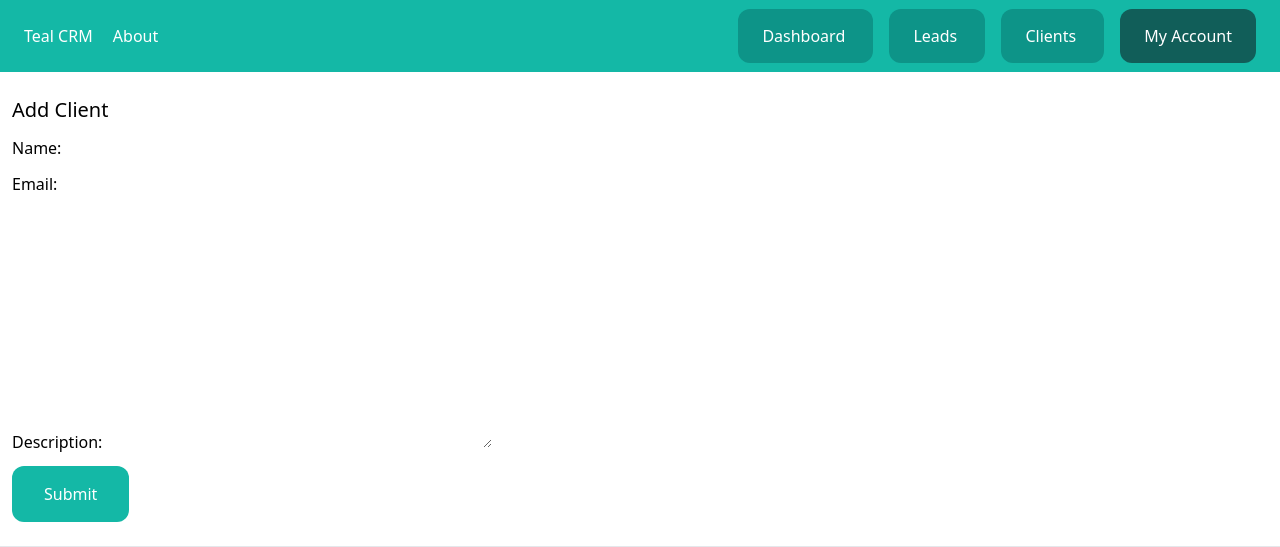
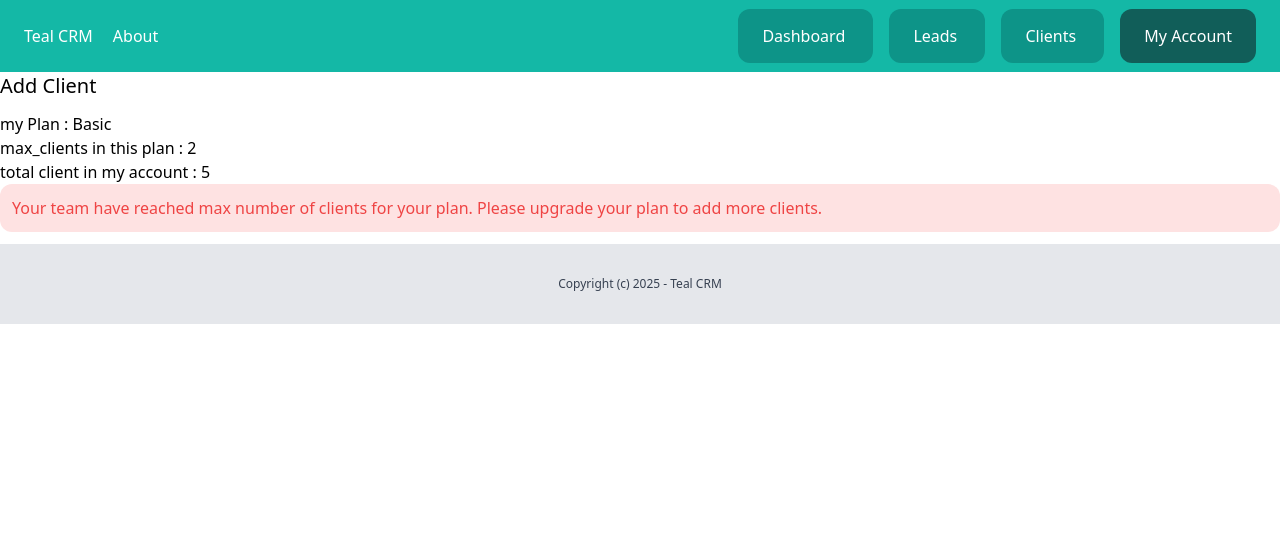
Before and after one commit to tusrr/django-crm, a Django app: page /dashboard/clients/add-client/ in a window 1280 px wide. Shown: the top 547 px of the page. Run offline with Django 4.2, Linux system fonts and the light colour scheme; the first user in the database is signed in; data comes from the database, SQL or seed files in the repository; some libraries are stand-ins or nearby versions.

Commit message:
Implement team plans with client and lead limits; add edit team functionality and templates

```diff
--- a/tealcrm/client/templates/clients/add_client.html
+++ b/tealcrm/client/templates/clients/add_client.html
@@ -4,8 +4,15 @@
 Add Lead
 {% endblock %}
 {% block content %}
+
+<h1 class="text-xl mb-3">Add Client</h1>
+my Plan : {{team.plan.name}} <br>
+max_clients in this plan : {{team.plan.max_clients}} <br>
+total client in my account : {{team.clients.count}} <br>
+
+{% if team.plan.max_clients > team.clients.count %}
 <div class="px-3 py-6">
-    <h1 class="text-xl mb-3">Add Client</h1>
+
     <form method="POST" action="." class="space-y-3">
         {% csrf_token %}
 
@@ -13,6 +20,9 @@ Add Lead
 
         <button class="py-4 px-8 bg-teal-500 text-white rounded-xl">Submit</button>
     </form>
-
-</div>
-{% endblock %}
+    {% else %}
+    <div class="bg-red-100 text-red-500 p-3 rounded-xl mb-3">
+        Your team have reached max number of clients for your plan. Please upgrade your plan to add more clients.
+    </div>
+    {% endif %}
+    {% endblock %}
--- a/tealcrm/client/views.py
+++ b/tealcrm/client/views.py
@@ -41,6 +41,8 @@ def clients_edit(request,pk):
 
 @login_required
 def add_client(request):
+    team= Team.objects.filter(created_by=request.user)[0]
+
     if request.method =='POST':
         form = AddClientForm(request.POST)
 
@@ -56,7 +58,7 @@ def add_client(request):
             return redirect('clients_list')
     else:
         form= AddClientForm()
-    return render(request, 'clients/add_client.html',{'form':form})
+    return render(request, 'clients/add_client.html',{'form':form,'team':team})
 
 @login_required
 def client_delete(request,pk):
--- a/tealcrm/leads/views.py
+++ b/tealcrm/leads/views.py
@@ -55,6 +55,8 @@ def leads_edit(request,pk):
 
 @login_required
 def add_lead(request):
+    team= Team.objects.filter(created_by=request.user)[0]
+
     if request.method =='POST':
         form = AddLeadForm(request.POST)
 
@@ -70,7 +72,7 @@ def add_lead(request):
             return redirect('leads_list')
     else:
         form= AddLeadForm()
-    return render(request, 'leads/add_lead.html',{'form':form})
+    return render(request, 'leads/add_lead.html',{'form':form,'team':team})
 
 
 @login_required
--- a/tealcrm/tealcrm/urls.py
+++ b/tealcrm/tealcrm/urls.py
@@ -9,6 +9,7 @@ urlpatterns = [
     path('dashboard/leads/',include('leads.urls') ),
     path('dashboard/clients/',include('client.urls') ),
     path('dashboard/my-account/',myaccount, name='myaccount' ),
+    path('dashboard/team/',include('team.urls') ),
     path('dashboard/',include('dashboard.urls') ),
     path('about/',about, name='about' ),
     path('signup/',signup, name='signup' ),
--- a/tealcrm/team/admin.py
+++ b/tealcrm/team/admin.py
@@ -1,4 +1,5 @@
 from django.contrib import admin
-from .models import Team
+from .models import Team, Plan
 # Register your models here.
 admin.site.register(Team)
+admin.site.register(Plan)
--- a/tealcrm/team/models.py
+++ b/tealcrm/team/models.py
@@ -1,6 +1,18 @@
+from django.contrib.auth.models import User
 from django.db import models
-from django.contrib.auth.models import User
+
+class Plan(models.Model):
+    name = models.CharField(max_length=50)
+    price = models.IntegerField()
+    description = models.TextField(blank=True,null=True)
+    max_leads = models.IntegerField()
+    max_clients = models.IntegerField()
+    def __str__(self):
+        return self.name
+
+
 class Team(models.Model):
+    plan = models.ForeignKey(Plan,related_name='teams',on_delete=models.CASCADE, null=True, blank=True)
     name = models.CharField(max_length=255)
     created_by = models.ForeignKey(User,related_name='created_teams' ,on_delete=models.CASCADE)
     created_at = models.DateTimeField(auto_now_add=True)
--- /dev/null
+++ b/tealcrm/team/urls.py
@@ -0,0 +1,6 @@
+from django.urls import path
+from . import views
+
+urlpatterns = [
+    path('<int:pk>/edit/',views.edit_team,name='edit_team'),
+]
```
Also changed, not shown: tealcrm/leads/templates/leads/add_lead.html (+10 -2 lines), tealcrm/team/forms.py (added, +7 -0 lines), tealcrm/team/templates/team/edit_team.html (added, +18 -0 lines), tealcrm/team/views.py (+20 -2 lines), tealcrm/userprofile/templates/userprofile/myaccount.html (+7 -0 lines), tealcrm/userprofile/views.py (+10 -0 lines), tealcrm/client/migrations/0003_alter_client_options.py (added), tealcrm/db.sqlite3, tealcrm/leads/migrations/0005_alter_lead_options.py (added), tealcrm/team/migrations/0002_plan_team_plan.py (added).
